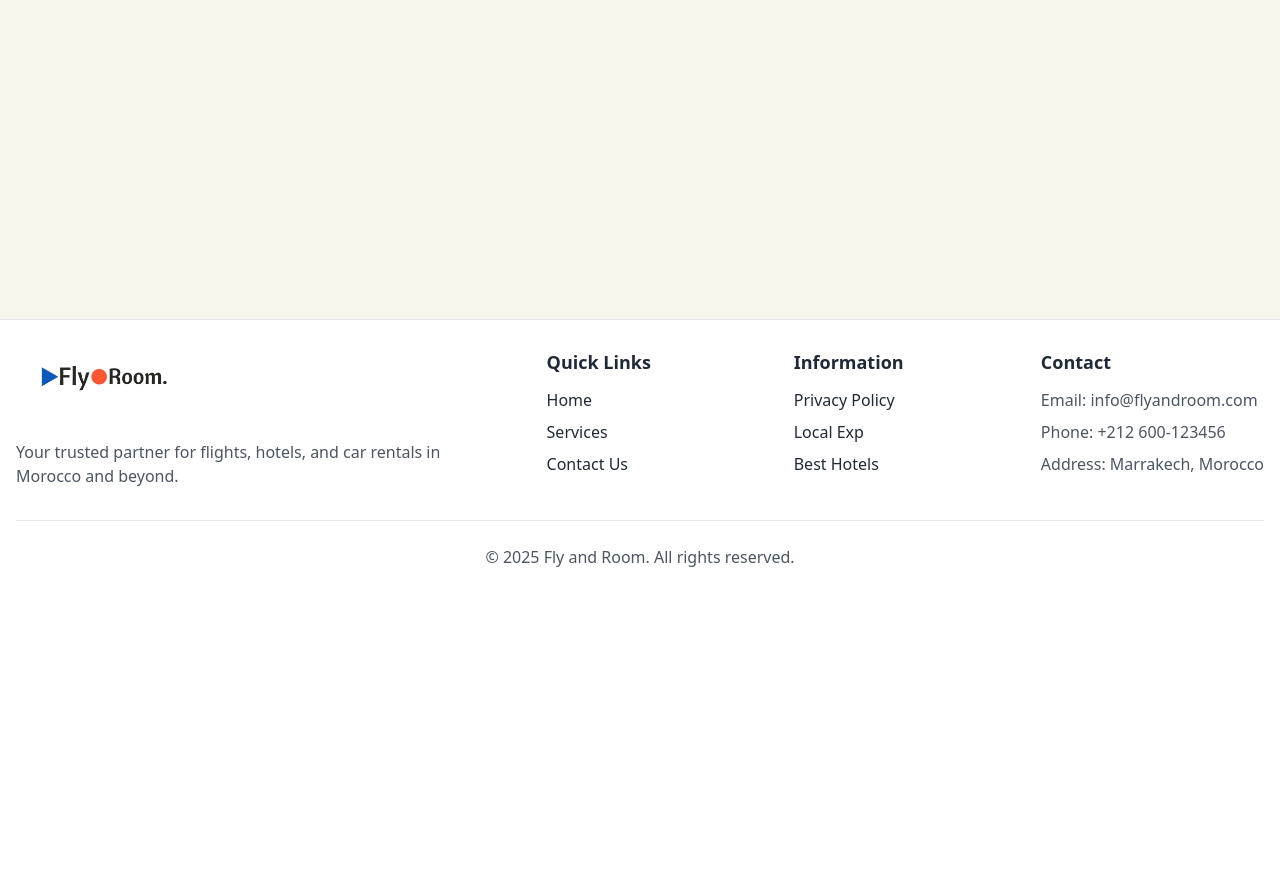
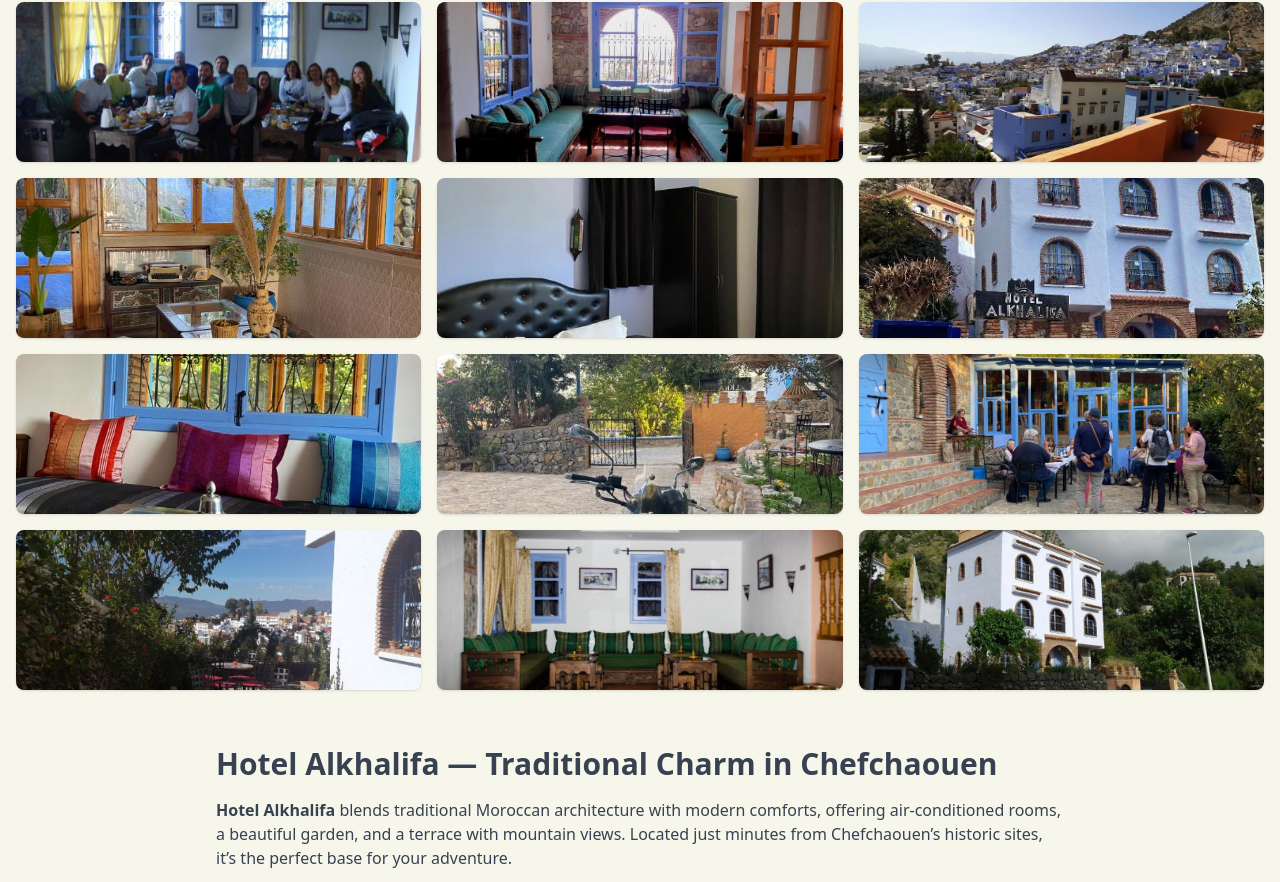
Before and after one commit to noss101/fly-and-room, a React (Vite) app: page /best-hotels/chefchaouen-hotel-alkhalifa in a window 1280 px wide. Shown: the part 215-1097 px from the top of the page. Before the commit the page ends 800 px from the top, so only its background shows below. Built offline with nearby package versions, Linux system fonts and the light colour scheme; a web font is replaced by a local one.

Commit message:
Add Hotel Alkhalifa card

```diff
--- a/src/data/bestHotels.jsx
+++ b/src/data/bestHotels.jsx
@@ -626,5 +626,107 @@ export const bestHotels = [
       '/images/stayherecasa7.jpg',
       '/images/stayherecasa9.jpg'
     ]
+  },
+  {
+    slug: 'chefchaouen-hotel-alkhalifa',
+    title: 'Chefchaouen Hotel Alkhalifa',
+    description:
+      'Traditional Moroccan architecture with modern comforts in the heart of Chefchaouen.',
+    details: (
+      <section className="max-w-4xl mx-auto p-6">
+        <h1 className="text-3xl font-bold mb-4">
+          Hotel Alkhalifa — Traditional Charm in Chefchaouen
+        </h1>
+        <p className="mb-4">
+          <strong>Hotel Alkhalifa</strong> blends traditional Moroccan architecture
+          with modern comforts, offering air-conditioned rooms, a beautiful garden,
+          and a terrace with mountain views. Located just minutes from Chefchaouen’s
+          historic sites, it’s the perfect base for your adventure.
+        </p>
+
+        <h2 className="text-2xl font-semibold mt-6 mb-2">
+          <IconStar /> Why Guests Love It
+        </h2>
+        <ul className="list-disc list-inside mb-4">
+          <li>
+            <IconCheck /> Prime location near:
+            <ul className="list-disc list-inside ml-6">
+              <li>Kasba (500 m)</li>
+              <li>Outa El Hammam Square (600 m)</li>
+              <li>Mohammed V Square (1.2 km)</li>
+            </ul>
+          </li>
+          <li>
+            <IconCheck /> Peaceful garden and sun terrace
+          </li>
+          <li>
+            <IconCheck /> Free Wi-Fi throughout the property
+          </li>
+          <li>
+            <IconCheck /> Family-friendly rooms available
+          </li>
+          <li>
+            <IconCheck /> About 130 km from Tangier Ibn Battuta Airport
+          </li>
+        </ul>
+
+        <h2 className="text-2xl font-semibold mt-6 mb-2">
+          <IconBed /> Room Highlights
+        </h2>
+        <ul className="list-disc list-inside mb-4">
+          <li>
+            <IconCheck /> Air conditioning
+          </li>
+          <li>
+            <IconCheck /> Private bathroom with shower, free toiletries, hairdryer
+          </li>
+          <li>
+            <IconCheck /> Flat-screen TV with satellite channels
+          </li>
+          <li>
+            <IconCheck /> Some rooms with mountain or street views
+          </li>
+        </ul>
+
+        <h2 className="text-2xl font-semibold mt-6 mb-2">
+          <IconCar /> Nearby Dining
+        </h2>
+        <ul className="list-disc list-inside mb-4">
+          <li>El Jaleo Restaurant (50 m)</li>
+          <li>Smalt Café (250 m)</li>
+          <li>Toda Creperie (450 m)</li>
+        </ul>
+
+        <p className="mb-6">
+          Experience the unique charm of Chefchaouen from{' '}
+          <strong>Hotel Alkhalifa</strong> — where traditional style meets warm
+          hospitality.
+        </p>
+
+        <a
+          href="https://www.booking.com/Share-SDRs9cA"
+          target="_blank"
+          rel="noopener noreferrer"
+          className="inline-block bg-blue-600 text-white px-6 py-3 rounded hover:bg-blue-700 transition"
+        >
+          Check Availability &amp; Book Now
+        </a>
+      </section>
+    ),
+    image: '/images/chefchaoun.jpg',
+    images: [
+      '/images/chef10.jpg',
+      '/images/chef11.jpg',
+      '/images/chef12.jpg',
+      '/images/chef2.jpg',
+      '/images/chef3.jpg',
+      '/images/chef4.jpg',
+      '/images/chef5.jpg',
+      '/images/chef6.jpg',
+      '/images/chef7.jpg',
+      '/images/chef8.jpg',
+      '/images/chef9.jpg',
+      '/images/chefchaoun.jpg'
+    ]
   }
 ];
```
